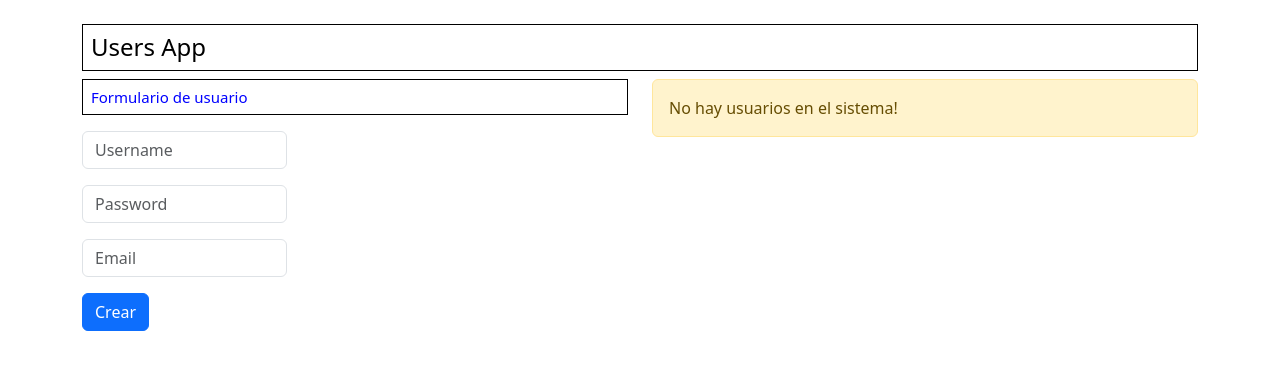
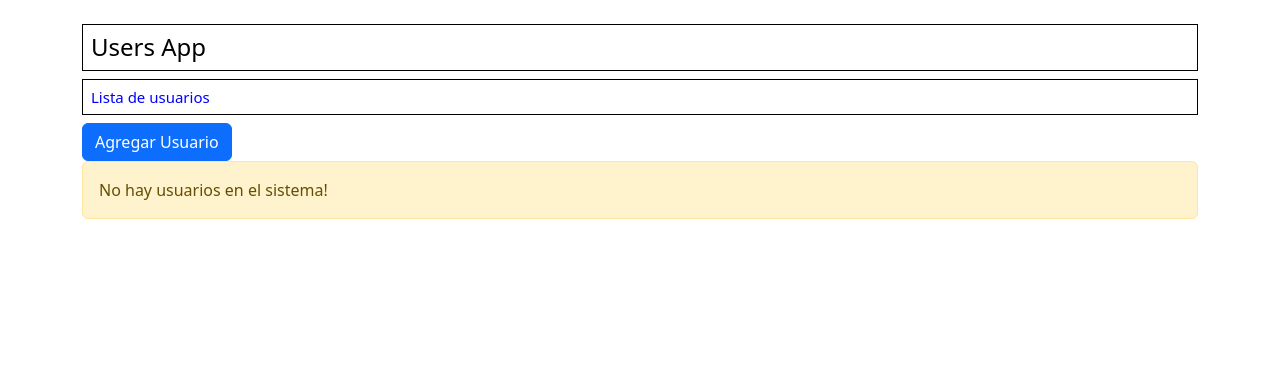
Before and after one commit to Eusebio9494/6-users-app, a React (Vite) app: page / in a window 1280 px wide. Shown: the top 370 px of the page. Built offline with nearby package versions, Linux system fonts and the light colour scheme.

Commit message:
Implementación de funciones para establecer valor booleano al clickar boton para crear/actualizar usuario o al terminar de rellenar formulario Se esconde formulario mediante la condición ternaria y boton de crear usuario. Paso del prop entre componentes

```diff
--- a/src/Components/UserForm.jsx
+++ b/src/Components/UserForm.jsx
@@ -2,7 +2,7 @@ import React, { useEffect, useState } from 'react';
 import UsersList from './UsersList';
 import Swal from 'sweetalert2';
 
-const UserForm = ({ handlerUserForm, initialForm, userSelectedForm }) => {
+const UserForm = ({ handlerUserForm, initialForm, userSelectedForm, handlerCloseeForm }) => {
 
     const [form, setFormState] = useState(initialForm);
 
@@ -19,6 +19,10 @@ const UserForm = ({ handlerUserForm, initialForm, userSelectedForm }) => {
     const onInputChange = ({ target }) => {
 
         setFormState({ ...form, [target.name]: target.value }) //propiedad computada [target.name]
+    }
+
+    const handlerVisibleForm = () => {
+        handlerCloseeForm;
     }
 
     const onUserForm = (event) => {
@@ -126,7 +130,8 @@ const UserForm = ({ handlerUserForm, initialForm, userSelectedForm }) => {
                     onChange={onInputChange} />
                 <button
                     className='btn btn-primary'
-                    type='submit'>
+                    type='submit'
+                    onClick={() => { handlerVisibleForm() }}>
                     {id>0 ? 'Actualizar': 'Crear'}
                 </button>
             </form>
--- a/src/Components/UsersList.jsx
+++ b/src/Components/UsersList.jsx
@@ -4,7 +4,6 @@ import UsersRow from "./UsersRow";
 const UsersList = ({handlerDeleteUser, handlerUpdateUser, users = [] }) => {
     return (
         <div>
-            <h2 style={{ color: 'blue', fontSize: '15px', border: '1px solid black', padding: '8px' }}>Lista de usuarios</h2>
 
             <table className='table table-hover table-striped'>
                 <thead>
--- a/src/UsersApp.jsx
+++ b/src/UsersApp.jsx
@@ -4,23 +4,33 @@ import useUsers from './hooks/useUsers';
 
 const UsersApp = () => {
 
-  const {form, usersList, formUpdate, handlerUser, handlerDeleteUser, handlerUserForm} = useUsers();
+  const { form, usersList, formUpdate, visibleForm, handlerUser, handlerDeleteUser, handlerUserForm, handlerCloseeForm, handlerOpenForm } = useUsers();
 
   return (
     <div className='container my-4'>
       <h2 style={{ color: 'black', fontSize: '24px', border: '1px solid black', padding: '8px' }}>Users App</h2>
       <div className='row'>
+        {!visibleForm ||<div className='col'>
+
+            <UserForm handlerUserForm={infoUser => handlerUser(infoUser)} initialForm={form} userSelectedForm={formUpdate} handlerCloseeForm={handlerCloseeForm}/>
+         </div> }
+
+
         <div className='col'>
-          <UserForm handlerUserForm={infoUser => handlerUser(infoUser)} initialForm={form} userSelectedForm={formUpdate} />
-        </div>
-        <div className='col'>
+          <h2 style={{ color: 'blue', fontSize: '15px', border: '1px solid black', padding: '8px' }}>Lista de usuarios</h2>
+          {visibleForm || <button className='btn btn-primary'
+          onClick={handlerOpenForm}
+            >Agregar Usuario</button>
+            }
+            {console.log(visibleForm)}
+
           {usersList.length === 0
             ? <div className='alert alert-warning'>No hay usuarios en el sistema!</div>
             : <UsersList users={usersList} handlerDeleteUser={id => handlerDeleteUser(id)} handlerUpdateUser={infoUserUpdate => handlerUserForm(infoUserUpdate)} />}
 
         </div>
+
       </div>
-
     </div>
   );
 }
--- a/src/hooks/useUsers.js
+++ b/src/hooks/useUsers.js
@@ -13,6 +13,7 @@ const useUsers = () => {
 
     const [usersList, dispatch] = useReducer(usersReducer, useListSession)
     const [formUpdate, setFormUpdate] = useState(form)
+    const [visibleForm, setVisibleForm] = useState(false)
 
     const handlerUser = (infoUser) => {
         // Verifica si el usuario ya existe por ID
@@ -36,6 +37,7 @@ const useUsers = () => {
             text: !exists ? `El usuario ${infoUser.username} ha sido creado` : `El usuario ${infoUser.username} ha sido actualizado`,
             icon: "success"
         });
+        handlerCloseeForm();
     }
 
     useEffect(() => {
@@ -70,16 +72,30 @@ const useUsers = () => {
         });
     }
 
+
     const handlerUserForm = (infoUserUpdate) => {
         setFormUpdate({ ...infoUserUpdate })
+        setVisibleForm(true)
+    }
+
+    const handlerOpenForm = () => {
+        setVisibleForm(true)
+    }
+
+    const handlerCloseeForm = () => {
+        setVisibleForm(false)
+        setFormUpdate(form)
     }
     return {
         form,
         usersList,
         formUpdate,
+        visibleForm,
         handlerUser,
         handlerDeleteUser,
-        handlerUserForm
+        handlerUserForm,
+        handlerCloseeForm,
+        handlerOpenForm
     }
 }
 
```
